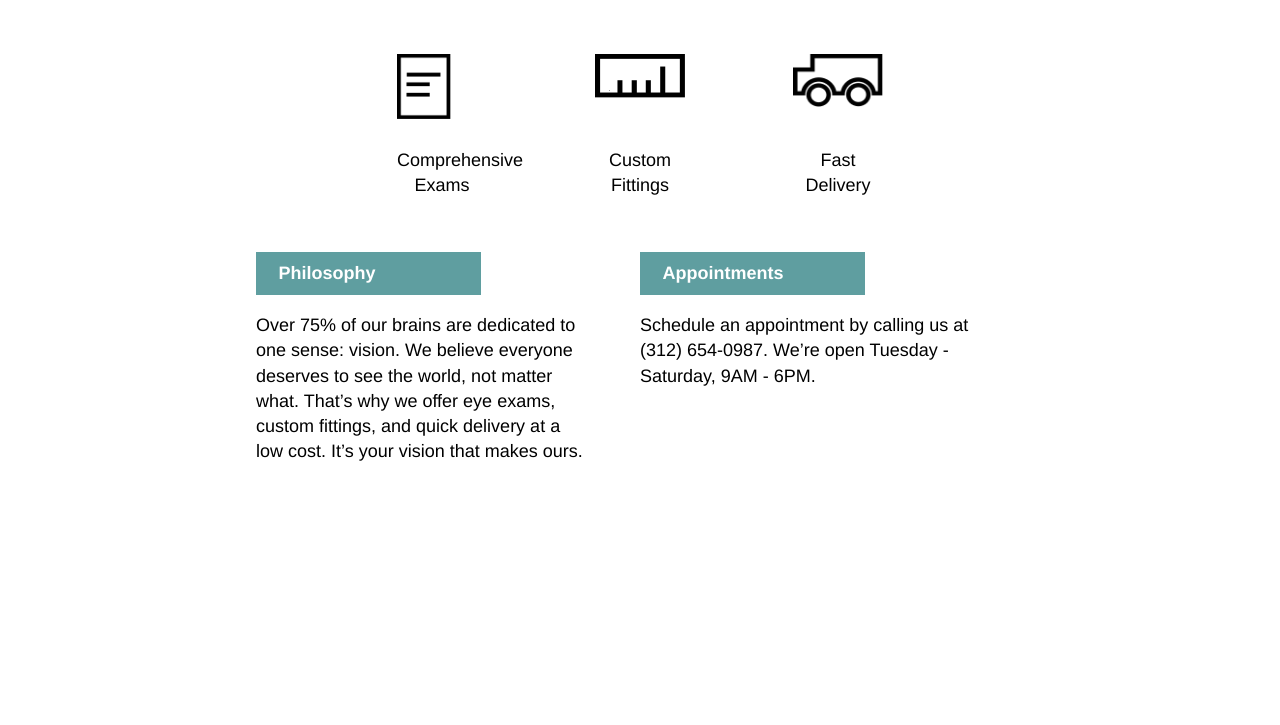
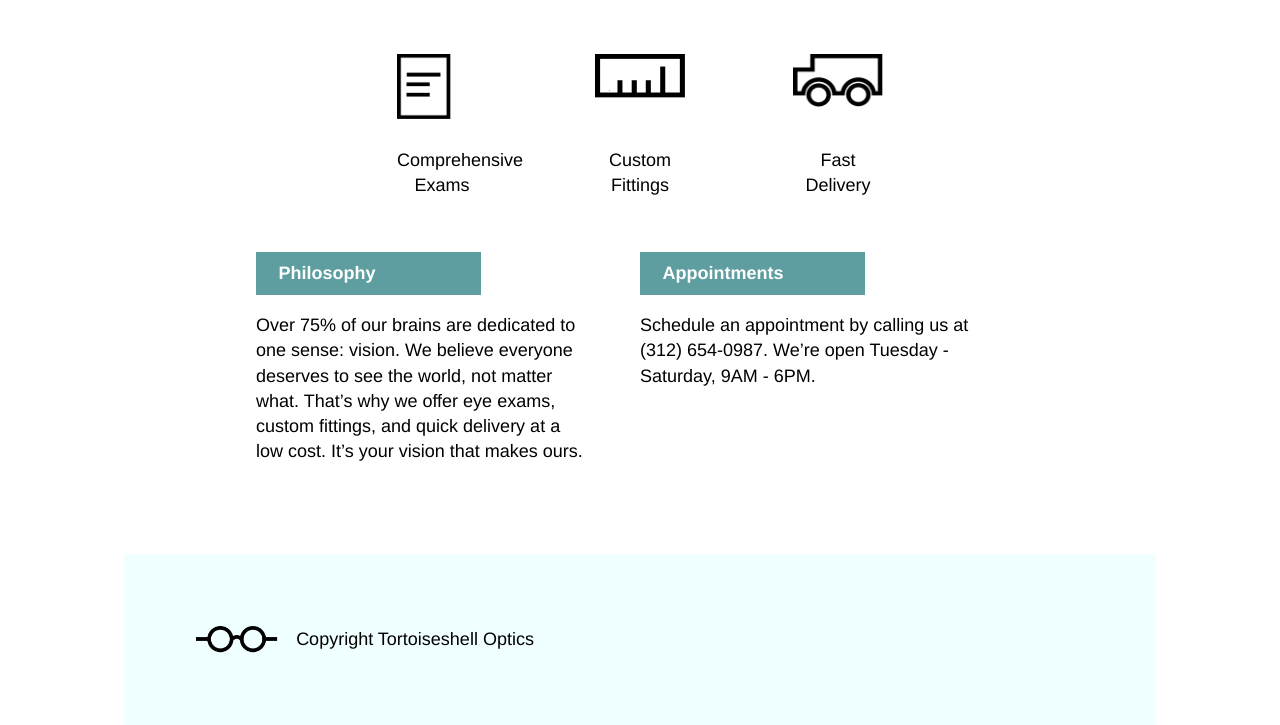
Before and after one commit to ashrafstakala/tortoiseshelloptics, a plain HTML site: page index.html in a window 1280 px wide. Shown: the part 558-1283 px from the top of the page. Before the commit the page ends 1112 px from the top, so only its background shows below. Drawn offline with Linux system fonts and the light colour scheme.

Commit message:
footer section added

```diff
--- a/index.html
+++ b/index.html
@@ -7,7 +7,6 @@
     <link href="./resources/css/style.css" type="text/css" rel="stylesheet">
   </head>
   <body>
-
     <!-- Header -->
     <header>
       <nav class="container">
@@ -32,7 +31,6 @@
         </div>
       </div>
     </header>
-
     <!-- Supporting Section -->
     <section class="supporting">
       <!-- Service Section -->
@@ -49,7 +47,6 @@
         <div>Fast Delivery</div>
       </div>
     </section>
-
     <!-- Info Section -->
     <section class="supporting container">
       <div class="info">
@@ -62,7 +59,10 @@
         <p>Schedule an appointment by calling us at (312) 654-0987. We’re open Tuesday - Saturday, 9AM - 6PM.</p>
       </div>
     </section>
-
-
+    <!-- Footer Section -->
+    <footer class="container">
+      <img src="./resources/images/logo-black.png">
+      <div>Copyright Tortoiseshell Optics</div>
+    </footer>
   </body>
 </html>
--- a/resources/css/style.css
+++ b/resources/css/style.css
@@ -102,3 +102,14 @@ div {
   padding: 0.5rem 1.25rem;
   max-width: 10rem;
 }
+footer {
+  background-color: azure;
+  padding: 4rem 2rem;
+  display: flex;
+  align-items: center;
+}
+footer img {
+  margin-right: 1rem;
+  margin-left: 2rem;
+  height: 1.5rem;
+}
```
